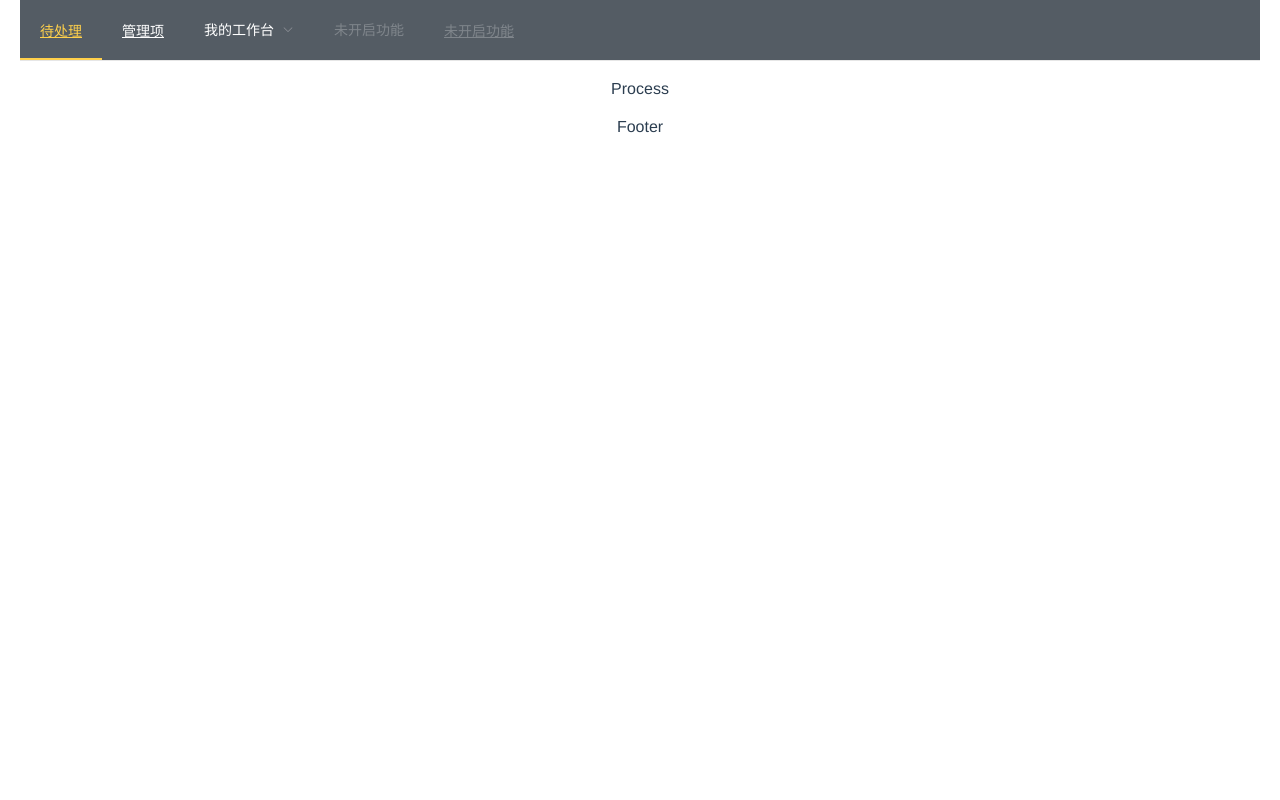
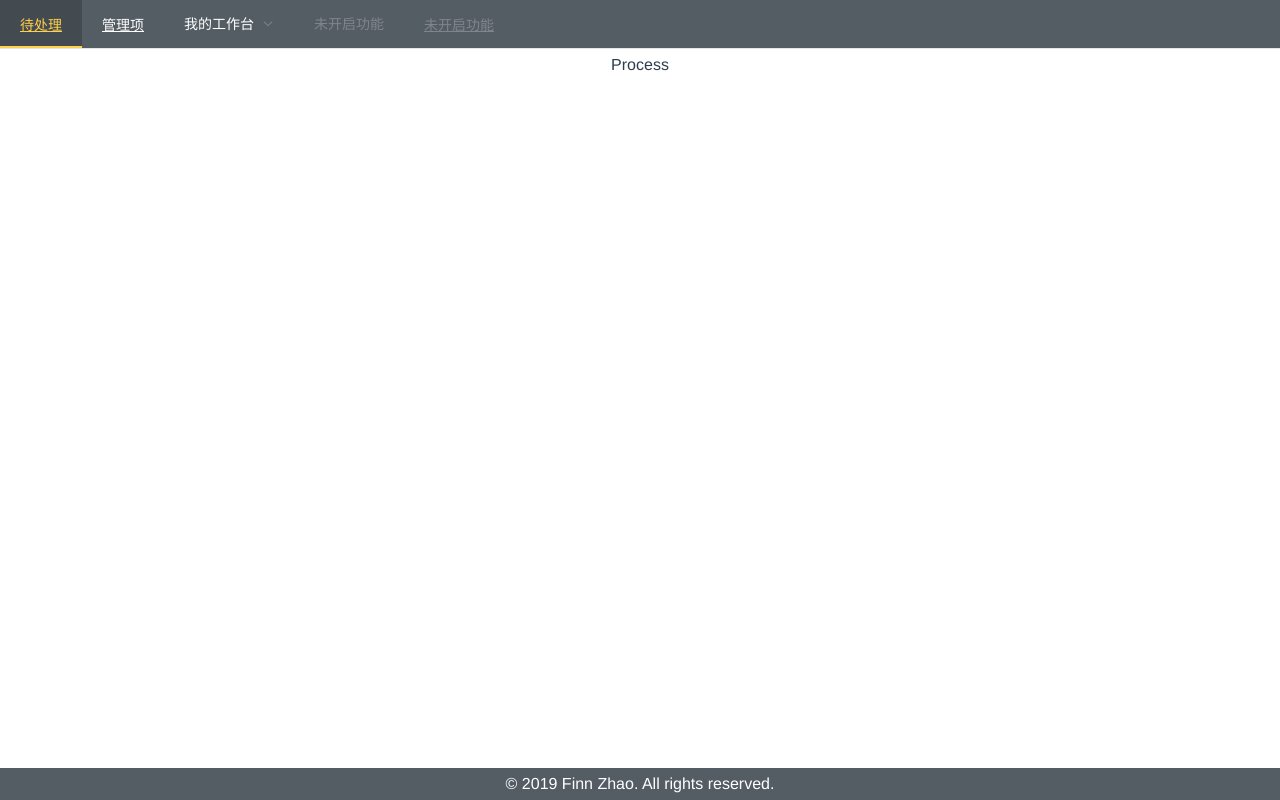
Before and after one commit to FinnBoy/tool4js, a Vue app: page /#/process in a window 1280 px wide. Built offline with nearby package versions, Linux system fonts and the light colour scheme.

Commit message:
update on 2019-05-02

```diff
--- a/package.json
+++ b/package.json
@@ -8,6 +8,7 @@
     "lint": "vue-cli-service lint"
   },
   "dependencies": {
+    "axios": "^0.18.0",
     "core-js": "^2.6.5",
     "element-ui": "^2.8.2",
     "vue": "^2.6.10",
--- a/src/components/layout.vue
+++ b/src/components/layout.vue
@@ -2,7 +2,7 @@
 <template>
     <div>
         <el-container>
-            <el-header>
+            <el-header height="3.5rem">
                 <v-menus></v-menus>
             </el-header>
             <el-main>
@@ -10,8 +10,8 @@
                     <router-view></router-view>
                 </transition>
             </el-main>
-            <el-footer>
-            Footer
+            <el-footer height="2rem">
+            © 2019 Finn Zhao. All rights reserved.
             </el-footer>
         </el-container>
     </div>
@@ -47,3 +47,36 @@
         router: router
     }
 </script>
+
+<style>
+/*
+ */
+.el-header {
+    margin: 0rem;
+    padding: 0rem;
+    height: 3.5rem;
+    width: 100%;
+    position: absolute;
+    top: 0rem;
+    left: 0rem;
+}
+.el-main {
+    margin-top: 3.5rem;
+    margin-bottom: 2rem;
+    padding: 0rem;
+    height: 100%;
+    width: 100%;
+}
+.el-footer {
+    background-color: #545c64;
+    color: white;
+    margin: 0rem;
+    padding: 0rem;
+    height: 2rem;
+    line-height: 2rem;
+    width: 100%;
+    position: absolute;
+    bottom: 0rem;
+    left: 0rem;
+}
+</style>
--- a/src/components/menus.vue
+++ b/src/components/menus.vue
@@ -2,14 +2,14 @@
 <template>
     <el-menu
     :default-active="activeIndex"
-    class="el-menu-demo"
+    class="x-menu"
     mode="horizontal"
     background-color="#545c64"
     text-color="#fff"
     active-text-color="#ffd04b">
         <el-menu-item index="1"><router-link to="/process">待处理</router-link></el-menu-item>
         <el-menu-item index="2"><router-link to="/management">管理项</router-link></el-menu-item>
-        <el-submenu index="3">
+        <el-submenu index="3" class="x-submenu">
             <template slot="title">我的工作台</template>
             <el-menu-item index="3-1">待定1</el-menu-item>
             <el-menu-item index="3-2">待定2</el-menu-item>
@@ -42,3 +42,14 @@
         }
     }
 </script>
+
+<style>
+ul.x-menu>.el-menu-item {
+    height: 3rem;
+    line-height: 3rem;
+}
+ul.x-menu .x-submenu>.el-submenu__title {
+    height: 3rem;
+    line-height: 3rem;
+}
+</style>
--- a/src/main.js
+++ b/src/main.js
@@ -1,4 +1,5 @@
 import Vue from 'vue'
+import axios from 'axios';
 import VueRouter from 'vue-router'
 import ElementUI from 'element-ui'
 import 'element-ui/lib/theme-chalk/index.css'
@@ -7,6 +8,8 @@ import App from './App.vue'
 Vue.use(VueRouter)
 Vue.use(ElementUI)
 
+Vue.prototype.$http = axios;
+
 Vue.config.productionTip = false
 
 new Vue({
--- a/src/views/management.vue
+++ b/src/views/management.vue
@@ -1,7 +1,15 @@
 
 <template>
     <div>
-        Management
+        <el-upload
+            class="upload-demo"
+            drag
+            action="https://jsonplaceholder.typicode.com/posts/"
+            multiple>
+            <i class="el-icon-upload"></i>
+            <div class="el-upload__text">将文件拖到此处，或<em>点击上传</em></div>
+            <div class="el-upload__tip" slot="tip">只能上传xls/xlsx文件，且不超过500kb</div>
+        </el-upload>
     </div>
 </template>
 
```
